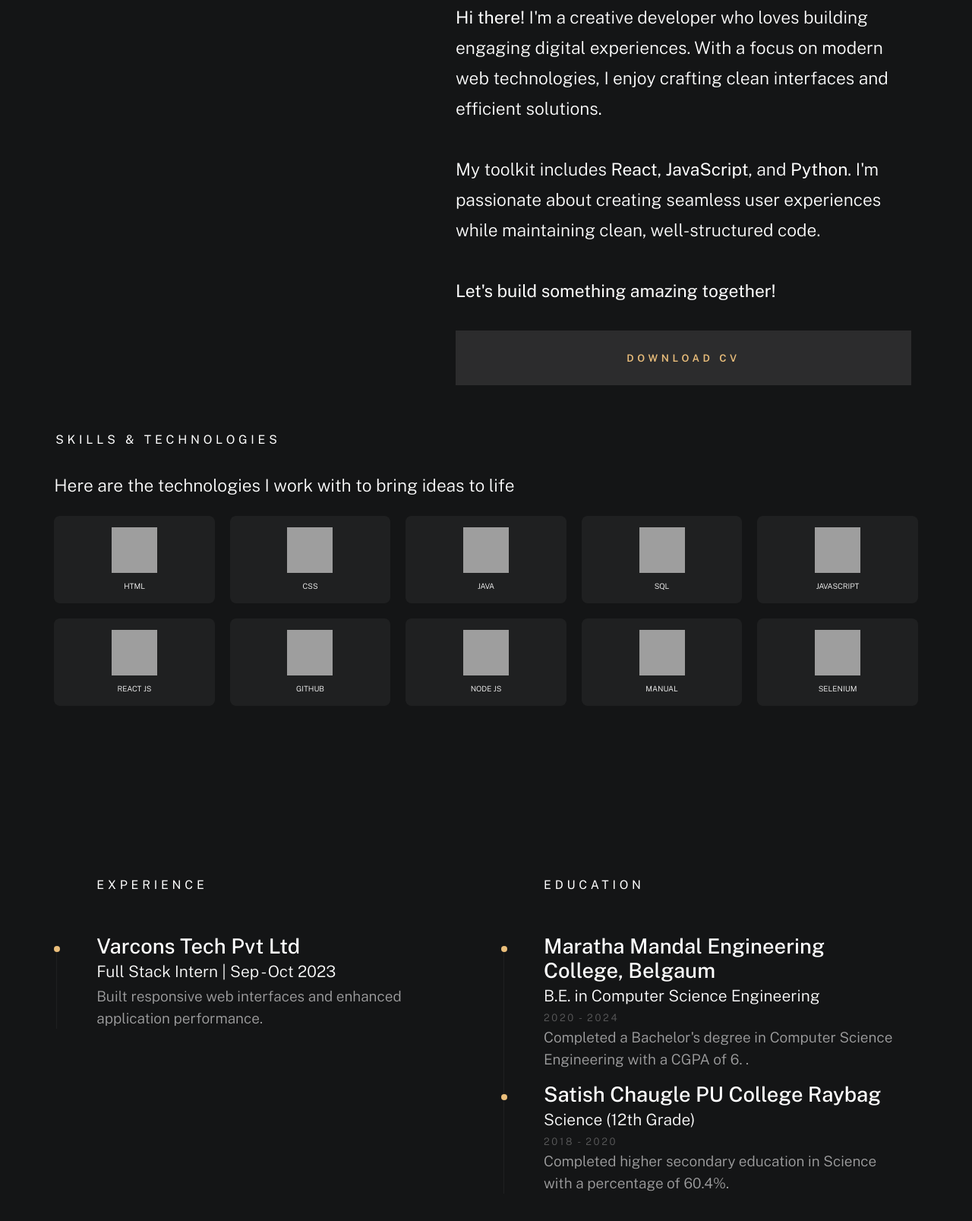
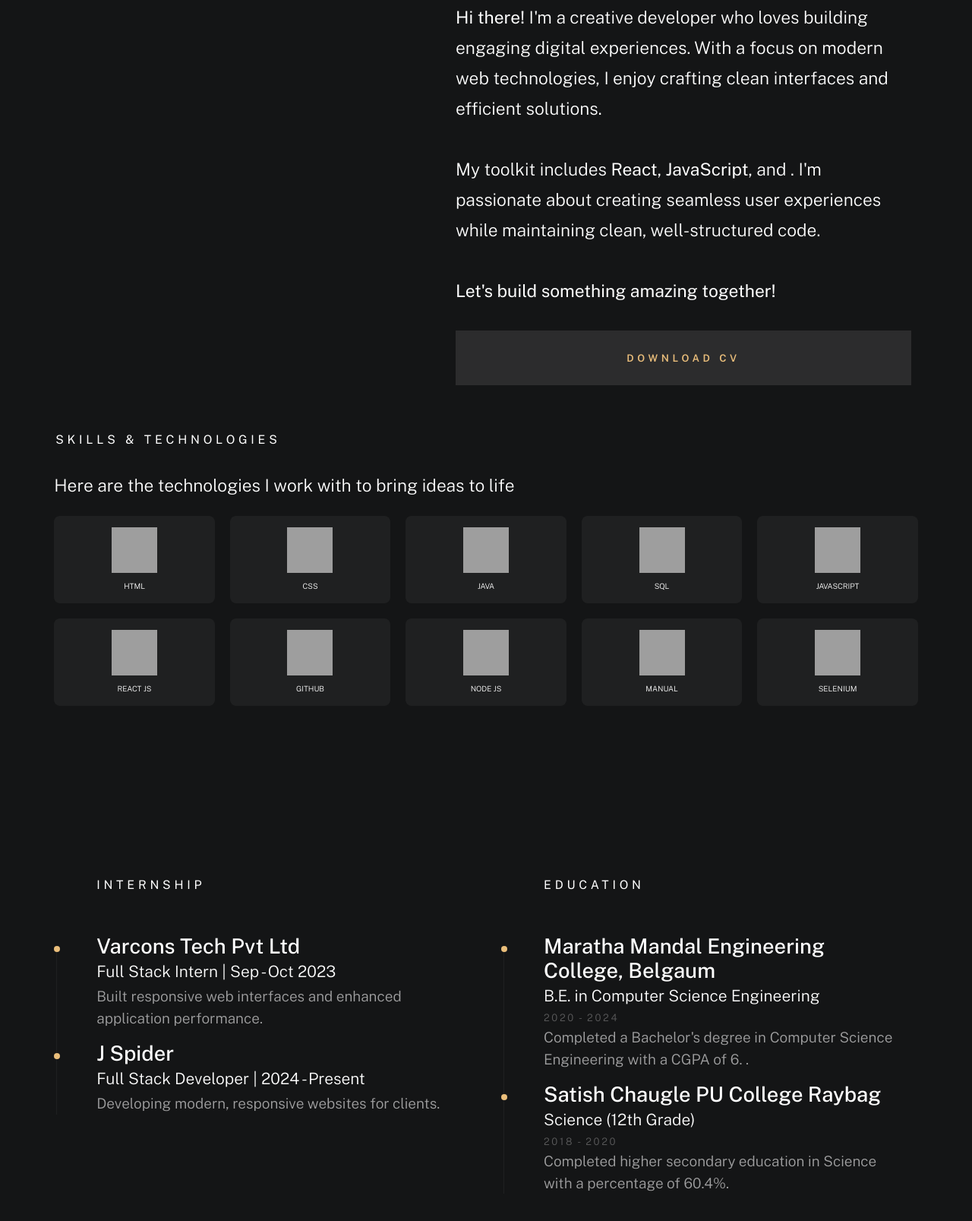
Before and after one commit to anassanderwale/Portfolio, a website: page index.html in a window 1280 px wide. Shown: the part 1085-2692 px from the top of the page at 76% size. Drawn offline with nearby package versions, Linux system fonts and the light colour scheme; grey boxes are pictures that could not be loaded; a web font is replaced by a local one.

Commit message:
som update

```diff
--- a/index.html
+++ b/index.html
@@ -6,7 +6,7 @@
     ================================================== -->
     <title>Anas</title>
     <meta name="description" content="Software Engineer & UI/UX Designer">
-    <meta name="author" content="Faizan Patel">
+    <meta name="author" content="Anas Sanderwale">
 
     <!-- mobile specific metas
     ================================================== -->
@@ -179,12 +179,12 @@
                            <p class="attention-getter" data-animate-el>
     <strong>Hi there!</strong> I'm a creative developer who loves building engaging digital experiences. With a focus on modern web technologies, I enjoy crafting clean interfaces and efficient solutions.
     <br><br>
-    My toolkit includes <strong>React</strong>, <strong>JavaScript</strong>, and <strong>Python</strong>. I'm passionate about creating seamless user experiences while maintaining clean, well-structured code.
+    My toolkit includes <strong>React</strong>, <strong>JavaScript</strong>, and <strong></strong>. I'm passionate about creating seamless user experiences while maintaining clean, well-structured code.
     <br><br>
     <strong>Let's build something amazing together!</strong>
 </p>
 
-                            <a href="https://drive.google.com/file/d/17jjKkVvv5wRvBMowPZ7jS84euSERNzVP/view?usp=sharing" class="btn btn--medium u-fullwidth" data-animate-el>Download CV</a>
+                            <a href="https://drive.google.com/file/d/1pSYjv24v0mYDW9P4FLsxcTL1dhmIkt3N/view?usp=drivesdk" class="btn btn--medium u-fullwidth" data-animate-el>Download CV</a>
 
                         </div>
                     </div>
@@ -275,7 +275,7 @@
                     <div class="column lg-6 tab-12">
 
                         <h2 class="text-pretitle" data-animate-el>
-                            Experience
+                            Internship
                         </h2>
 
                        <div class="timeline" data-animate-el>
@@ -291,16 +291,16 @@
         </div>
     </div>
 
-    <!-- <div class="timeline__block">
+    <div class="timeline__block">
         <div class="timeline__bullet"></div>
         <div class="timeline__header">
-            <h4 class="timeline__title">Freelancing</h4>
-            <h5 class="timeline__meta">Frontend Developer | 2024 - Present</h5>
+            <h4 class="timeline__title">J Spider</h4>
+            <h5 class="timeline__meta">Full Stack Developer | 2024 - Present</h5>
         </div>
         <div class="timeline__desc">
             <p>Developing modern, responsive websites for clients.</p>
         </div>
-    </div> -->
+    </div>
 
 </div>
  <!-- end timeline -->
@@ -340,6 +340,7 @@
                </p>
         </div>
     </div>
+
 
 </div>
 
```
